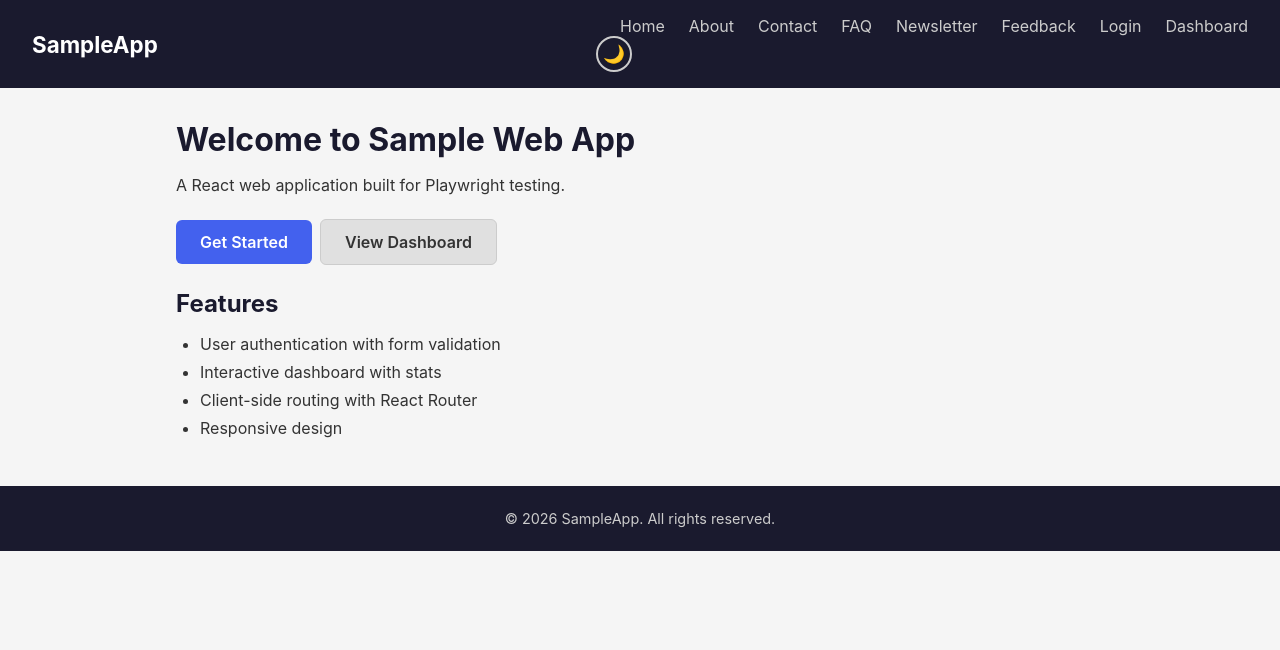
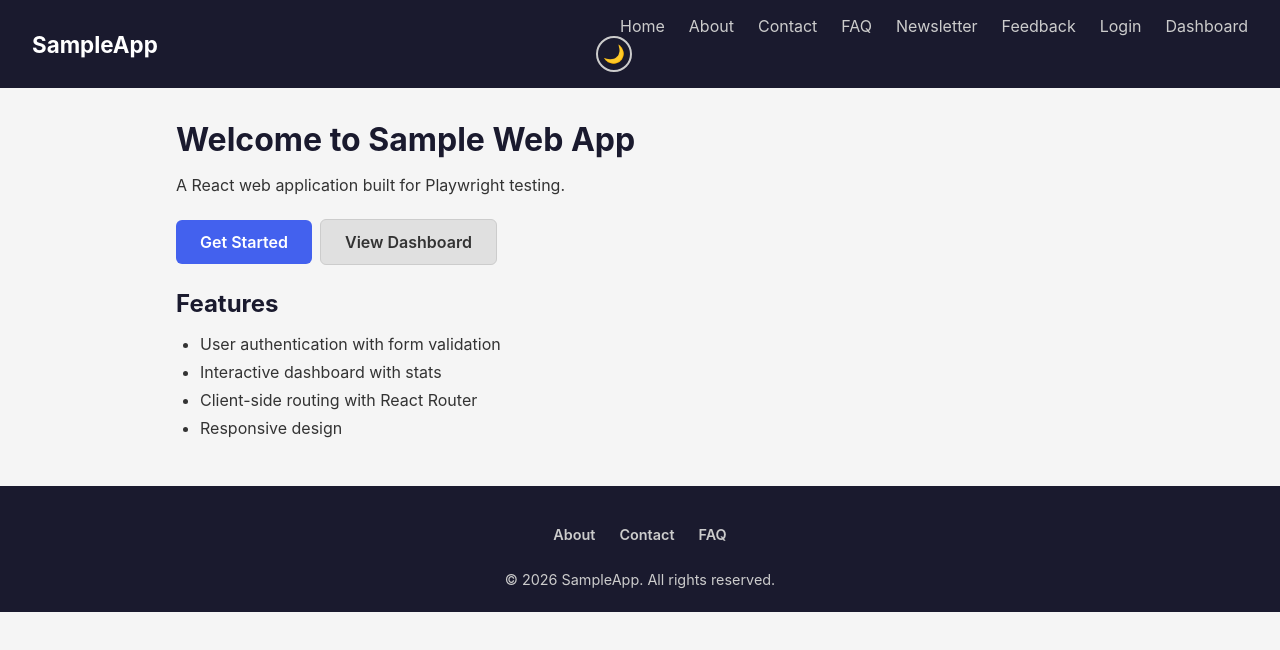
Before and after one commit to microsoft/sample-webapp, a React (Create React App) app: page / in a window 1280 px wide. Shown: the top 650 px of the page. Built offline with nearby package versions, Linux system fonts and the light colour scheme.

Commit message:
Add footer navigation links and update testing-agent config

```diff
--- a/src/components/Footer.css
+++ b/src/components/Footer.css
@@ -10,3 +10,21 @@
 .app-footer p {
   margin: 0;
 }
+
+.footer-links {
+  display: flex;
+  justify-content: center;
+  gap: 1.5rem;
+  margin-bottom: 0.75rem;
+}
+
+.footer-links a {
+  color: var(--color-nav-link);
+  text-decoration: none;
+  font-weight: 600;
+}
+
+.footer-links a:hover {
+  color: var(--color-nav-text);
+  text-decoration: underline;
+}
--- a/src/components/Footer.js
+++ b/src/components/Footer.js
@@ -1,4 +1,5 @@
 import React from 'react';
+import { Link } from 'react-router-dom';
 import './Footer.css';
 
 function Footer() {
@@ -6,6 +7,11 @@ function Footer() {
 
   return (
     <footer className="app-footer">
+      <nav className="footer-links" aria-label="Footer">
+        <Link to="/about">About</Link>
+        <Link to="/contact">Contact</Link>
+        <Link to="/faq">FAQ</Link>
+      </nav>
       <p>&copy; {year} SampleApp. All rights reserved.</p>
     </footer>
   );
```
